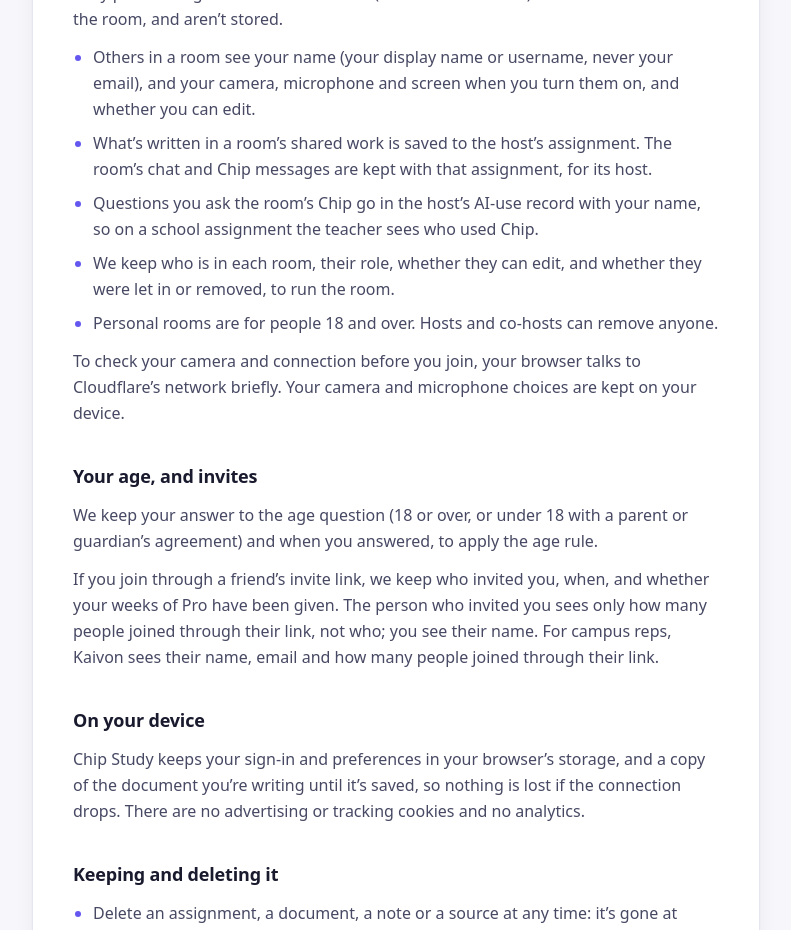
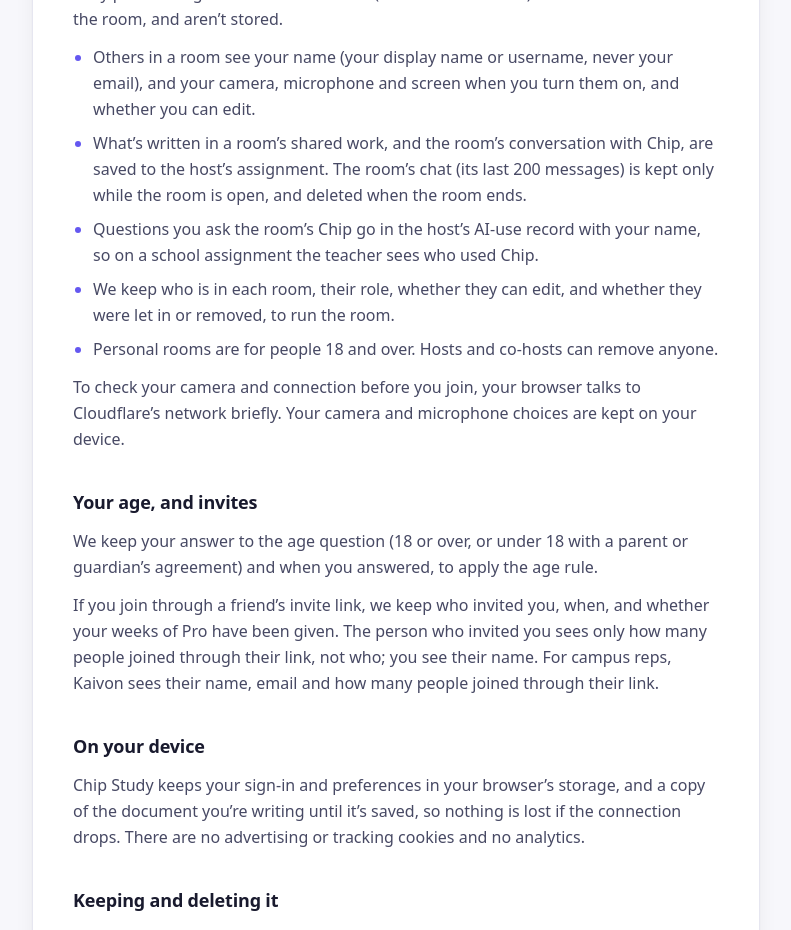
Before and after one commit to iamjakemonroe/chip-study, a React (Vite) app: page /privacy in a window 1280 px wide. Shown: the part 2640-3570 px from the top of the page, without its empty margins (244-1035 px from the left). Built offline with nearby package versions, Linux system fonts and the light colour scheme; no server answers.

Commit message:
fix(legal): room chat is deleted when the room ends; only Chip's conversation is kept

```diff
--- a/src/content/legal.ts
+++ b/src/content/legal.ts
@@ -107,7 +107,7 @@ export const terms: LegalDoc = {
           'Personal rooms are for people 18 and over. Anyone with the link can join, or the host lets each person in. A free host’s room takes up to 4 people for 60 minutes; a Pro host’s takes up to 10, with no time limit.',
           'Class rooms are opened by a teacher or admin of a school, college or university, for the classes and students they invite, up to 50. The institution’s admins, and the teachers of an invited class, join as co-hosts.',
           'The host and co-hosts choose who can edit, can let people in, and can remove anyone. Someone removed can’t rejoin with that link.',
-          'What’s written in a room is saved to the host’s assignment and stays there after the room ends. The room’s chat and Chip messages are kept with that assignment, for its host.',
+          'What’s written in a room is saved to the host’s assignment and stays there after the room ends, and so is the room’s conversation with Chip, for its host. The room’s chat is kept only while the room is open and deleted when it ends.',
           'Each question you ask the room’s Chip uses your own Chip time, and goes in the host’s AI-use record with your name.',
           'Be kind, and don’t record, copy or share other people’s video, voice or screen without their agreement. The rules in “Using it well” apply in rooms too.',
         ],
@@ -223,7 +223,7 @@ export const privacy: LegalDoc = {
         'Nothing in a study room is recorded: we don’t keep its audio, video or screen sharing. They pass through Cloudflare’s network (Cloudflare Realtime) to reach the others in the room, and aren’t stored.',
         [
           'Others in a room see your name (your display name or username, never your email), and your camera, microphone and screen when you turn them on, and whether you can edit.',
-          'What’s written in a room’s shared work is saved to the host’s assignment. The room’s chat and Chip messages are kept with that assignment, for its host.',
+          'What’s written in a room’s shared work, and the room’s conversation with Chip, are saved to the host’s assignment. The room’s chat (its last 200 messages) is kept only while the room is open, and deleted when the room ends.',
           'Questions you ask the room’s Chip go in the host’s AI-use record with your name, so on a school assignment the teacher sees who used Chip.',
           'We keep who is in each room, their role, whether they can edit, and whether they were let in or removed, to run the room.',
           'Personal rooms are for people 18 and over. Hosts and co-hosts can remove anyone.',
```
